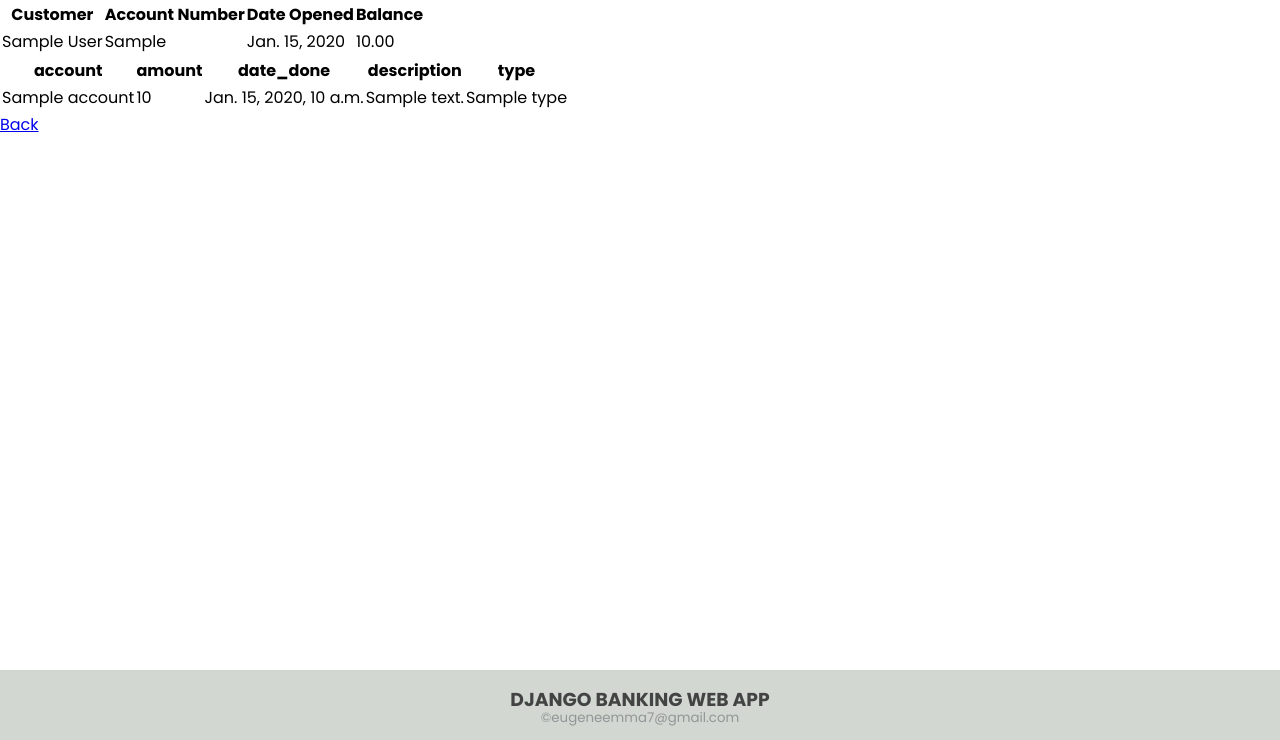
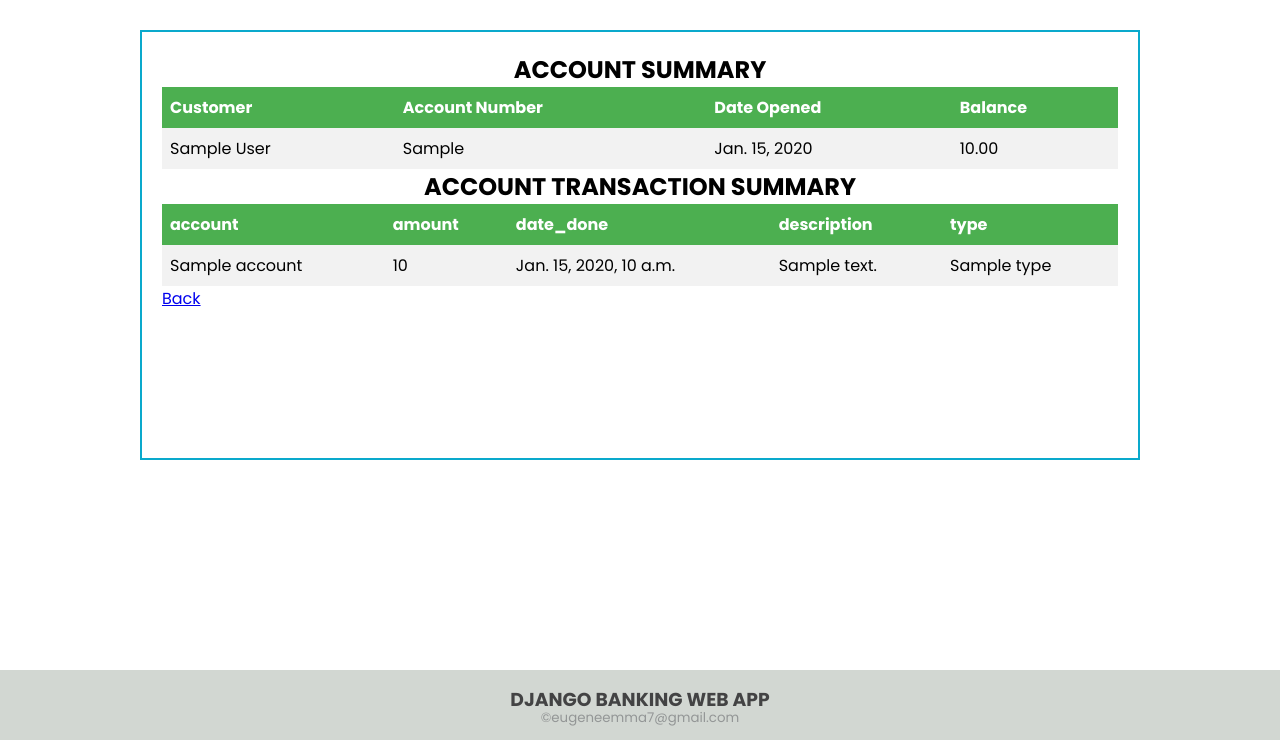
Before and after one commit to yoojen/100faceofalx, a Django app: template django_projects/banking_app/transactions/templates/transactions/account_detail.html in a window 1280 px wide. Shown: the part 60-800 px from the top of the page. Run offline with Django 5.2, Linux system fonts and the light colour scheme; tables that the repository leaves empty hold one stand-in row (values such as "Sample post"); the template is opened without the code that fills it: values that come from a table or form of the project are taken from there, most other values are stand-ins (such as "Sample title", 1, 10 or a date in 2020); parts of the project's set-up code (start-up, migrations or seed data) failed here and were passed over.

Commit message:
added table stylings

```diff
--- a/django_projects/banking_app/transactions/templates/transactions/acc_inspection.html
+++ b/django_projects/banking_app/transactions/templates/transactions/acc_inspection.html
@@ -1,9 +1,13 @@
 {% extends "profiles/base.html" %}
+{% load static %}
 {% block navigation %}
     <title>Account Inspection</title>
+    <link rel="stylesheet" href="{% static 'transactions/inspect.css' %}">
 {% endblock %}
 
 {% block content %}
+
+<div class="container">
     <h1>ACCOUNT INSEPCTION</h1>
 
     <div class="btn-navigation">
@@ -38,5 +42,6 @@
             </tr>
         {% endfor %}
     </table>
+</div>
 
 {% endblock %}
--- a/django_projects/banking_app/transactions/templates/transactions/account_detail.html
+++ b/django_projects/banking_app/transactions/templates/transactions/account_detail.html
@@ -1,8 +1,12 @@
 {% extends "profiles/base.html" %}
+{% load static %}
 {% block navigation %}
     <title>Account Details</title>
+    <link rel="stylesheet" href="{% static 'transactions/inspect.css' %}">
 {% endblock %}
 {% block content %}
+<div class="container">
+    <h2>ACCOUNT SUMMARY</h2>
     <table>
         <tr>
             <th>Customer</th>
@@ -17,7 +21,7 @@
             <td>{{detail_object.balance}}</td>
         </tr>
     </table>
-
+    <h2>ACCOUNT TRANSACTION SUMMARY</h2>
     <table>
         <tr>
             <th>account</th>
@@ -47,10 +51,11 @@
         {% endfor %}
 
     </table>
-
     <a href="{% url 'transactions:acc_inspect' %}">Back</a>
     {% if user == account.customer %}
         <button>Delete</button>
-{% else %}
     {% endif %}
+</div>
+
+
 {% endblock %}
```
Also changed, not shown: django_projects/banking_app/transactions/templates/transactions/transactions_list.html (+5 -2 lines). Lines whose indentation alone changed are shown as unchanged.
